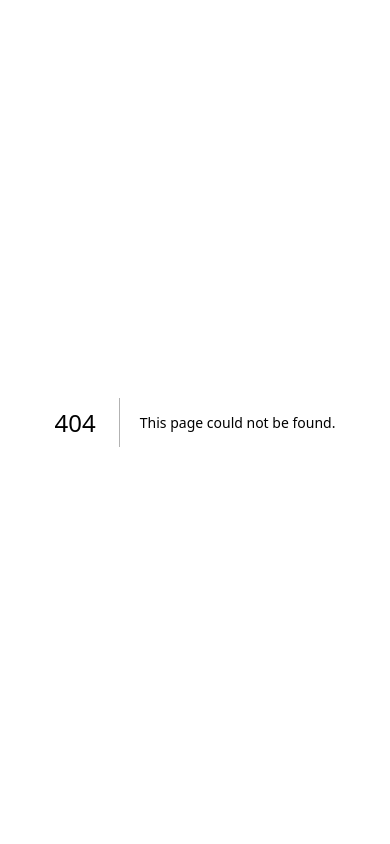
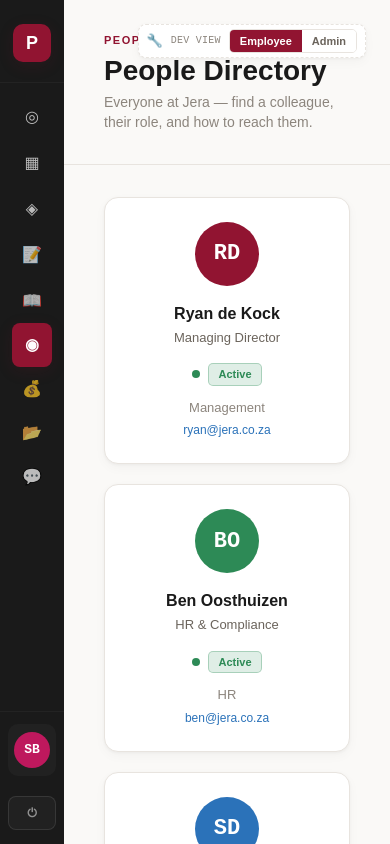
Before and after one commit to Ryzo9518/pulse, a Next.js app in the folder frontend/: page /people in a window 390 px wide. Before the commit this address had no page. Built offline with nearby package versions, Linux system fonts and the light colour scheme.

Commit message:
feat(people): employee directory grid
Responsive card grid from the mock roster: avatar, name, job title,
colour-coded status, department, email. Includes the onboarding employee.

```diff
--- /dev/null
+++ b/frontend/app/people/page.tsx
@@ -0,0 +1,90 @@
+import { AppShell } from '@/components/layout/AppShell'
+import { PageHeader } from '@/components/layout/PageHeader'
+import { Card, Avatar, Badge } from '@/components/ui'
+import type { BadgeColor } from '@/components/ui'
+import { listEmployees } from '@/lib/mock'
+import type { EmployeeStatus } from '@/types/database'
+
+// People directory (Unit 11). A static read of the full roster from the mock
+// accessor layer — no interactivity, so this stays a server component. Mirrors
+// the prototype's `renderPeople` person-card grid and the FEATURE_SPEC People
+// Directory section. The onboarding employee is part of listEmployees(), so no
+// special-casing is needed here.
+
+// Colour-coded status presentation. Maps each EmployeeStatus to a Badge colour
+// token (driving both the dot and the pill) plus a human label. Tokens only.
+const STATUS_META: Record<EmployeeStatus, { label: string; color: BadgeColor }> = {
+  active: { label: 'Active', color: 'green' },
+  onboarding: { label: 'Onboarding', color: 'amber' },
+  probation: { label: 'Probation', color: 'blue' },
+  suspended: { label: 'Suspended', color: 'grey' },
+  terminated: { label: 'Terminated', color: 'grey' },
+}
+
+// Dot colour per status, using the same Jera tokens the Badge palette uses so the
+// indicator stays in sync with the pill.
+const DOT_CLASSES: Record<BadgeColor, string> = {
+  green: 'bg-jera-green',
+  amber: 'bg-jera-amber',
+  blue: 'bg-jera-blue',
+  red: 'bg-jera-red',
+  pink: 'bg-jera-pink',
+  grey: 'bg-text-muted',
+}
+
+export default function PeoplePage() {
+  const employees = listEmployees()
+
+  return (
+    <AppShell>
+      <PageHeader
+        eyebrow="People"
+        title="People Directory"
+        subtitle="Everyone at Jera — find a colleague, their role, and how to reach them."
+      />
+      <div className="px-10 py-8">
+        <div className="grid grid-cols-1 gap-5 sm:grid-cols-2 lg:grid-cols-3 xl:grid-cols-4">
+          {employees.map((person) => {
+            const status = STATUS_META[person.status]
+            return (
+              <Card key={person.id} className="flex flex-col items-center text-center">
+                <Avatar
+                  size="lg"
+                  initials={person.avatar_initials}
+                  name={person.display_name}
+                  color={person.avatar_color}
+                  label={person.display_name}
+                  className="mb-4"
+                />
+                <div className="font-display text-base font-bold text-text">
+                  {person.display_name}
+                </div>
+                <div className="mt-0.5 text-[13px] text-text-secondary">
+                  {person.job_title ?? '—'}
+                </div>
+
+                <div className="mt-4 flex items-center gap-2">
+                  <span
+                    className={`h-2 w-2 flex-shrink-0 rounded-full ${DOT_CLASSES[status.color]}`}
+                    aria-hidden="true"
+                  />
+                  <Badge color={status.color}>{status.label}</Badge>
+                </div>
+
+                <div className="mt-3 text-[13px] text-text-muted">
+                  {person.department ?? '—'}
+                </div>
+                <a
+                  href={`mailto:${person.email}`}
+                  className="mt-1 text-[12px] font-medium text-jera-blue hover:underline"
+                >
+                  {person.email}
+                </a>
+              </Card>
+            )
+          })}
+        </div>
+      </div>
+    </AppShell>
+  )
+}
```
